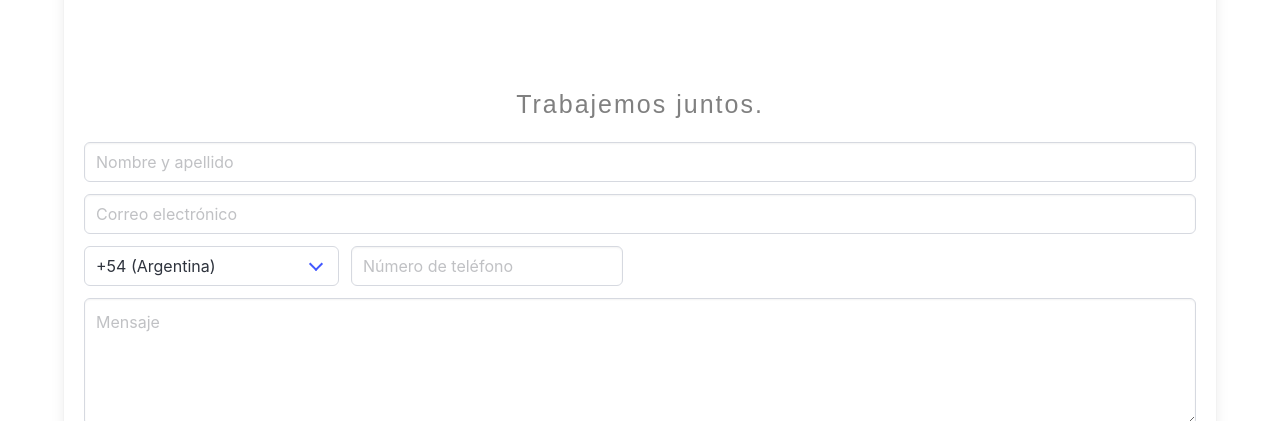
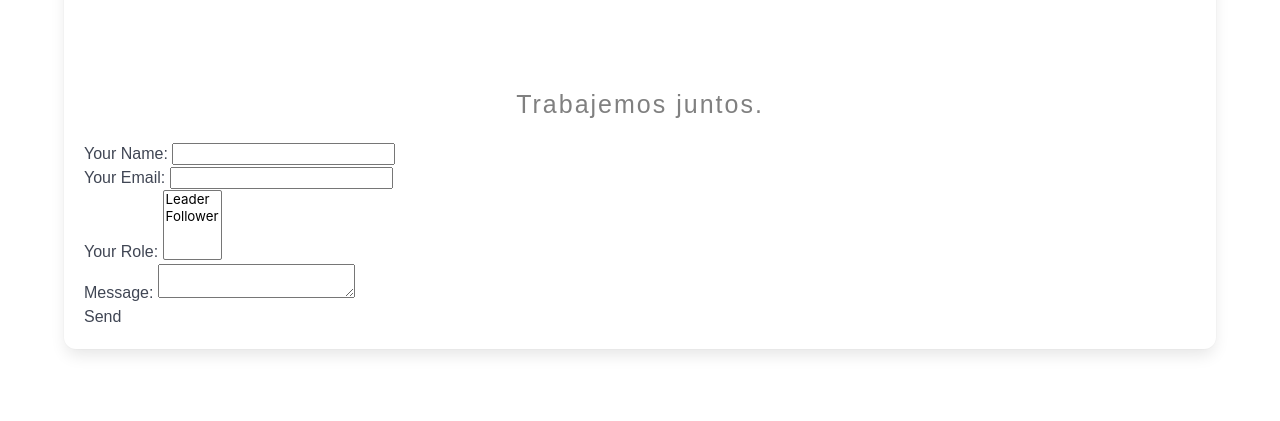
Before and after one commit to Gabrielb-Webdev/GabrielB_Dev, a website: page index.html in a window 1280 px wide. Shown: the part 4456-4877 px from the top of the page. Drawn offline with nearby package versions, Linux system fonts and the light colour scheme; a web font is replaced by a local one.

Commit message:
Form test

```diff
--- a/index.html
+++ b/index.html
@@ -1419,63 +1419,29 @@
                     <h2 class="title"
                         style="color: gray; text-align: center; letter-spacing: 2px; font-weight: 100; font-size: 25px;">
                         Trabajemos juntos.</h2>
-                        <form name="contact" method="POST" data-netlify="true" data-netlify-recaptcha="true" id="contactForm">
+                        <form name="contact" method="POST" netlify>
                             <input type="hidden" name="form-name" value="contact">
-                            <div class="field">
-                                <div class="control">
-                                    <input class="input" type="text" placeholder="Nombre y apellido" name="Name" required>
-                                </div>
-                            </div>
-                            <div class="field">
-                                <div class="control">
-                                    <input class="input" type="email" placeholder="Correo electrónico" name="email" required>
-                                </div>
-                            </div>
-                            <div class="field is-grouped">
-                                <div class="control">
-                                    <div class="select">
-                                        <select name="CountryCode">
-                                        <option>+54 (Argentina)</option>
-                                        <option>+591 (Bolivia)</option>
-                                        <option>+56 (Chile)</option>
-                                        <option>+57 (Colombia)</option>
-                                        <option>+506 (Costa Rica)</option>
-                                        <option>+53 (Cuba)</option>
-                                        <option>+593 (Ecuador)</option>
-                                        <option>+503 (El Salvador)</option>
-                                        <option>+34 (España)</option>
-                                        <option>+1 (Estados Unidos)</option>
-                                        <option>+502 (Guatemala)</option>
-                                        <option>+504 (Honduras)</option>
-                                        <option>+52 (México)</option>
-                                        <option>+505 (Nicaragua)</option>
-                                        <option>+507 (Panamá)</option>
-                                        <option>+595 (Paraguay)</option>
-                                        <option>+51 (Perú)</option>
-                                        <option>+1 (Puerto Rico)</option>
-                                        <option>+1 (República Dominicana)</option>
-                                        <option>+598 (Uruguay)</option>
-                                        <option>+58 (Venezuela)</option>
-                                    </select>
-                                </div>
-                            </div>
-                            <div class="control">
-                                <input class="input" type="tel" placeholder="Número de teléfono" name="Phone" oninput="this.value = this.value.replace(/[^0-9]/g, '')" required>
-                            </div>
-
-                        </div>
-                        <div class="field">
-                            <div class="control">
-                                <textarea class="textarea" placeholder="Mensaje" name="message" required></textarea>
-                            </div>
-                        </div>
-                        <div class="field">
-                            <div class="control has-text-centered">
-                                <button class="button is-link" id="submitButton" type="submit" style="background: -webkit-linear-gradient(315deg, #1e30f3 0%, #e21e80 100%);">Enviar</button>
-                            </div>
-                        </div>
-                    </form>
-                </div>
+
+
+                            <p>
+                              <label>Your Name: <input type="text" name="name" /></label>
+                            </p>
+                            <p>
+                              <label>Your Email: <input type="email" name="email" /></label>
+                            </p>
+                            <p>
+                              <label>Your Role: <select name="role[]" multiple>
+                                <option value="leader">Leader</option>
+                                <option value="follower">Follower</option>
+                              </select></label>
+                            </p>
+                            <p>
+                              <label>Message: <textarea name="message"></textarea></label>
+                            </p>
+                            <p>
+                              <button type="submit">Send</button>
+                            </p>
+                          </form>                </div>
             </div>
         </div>
     </div>
```
